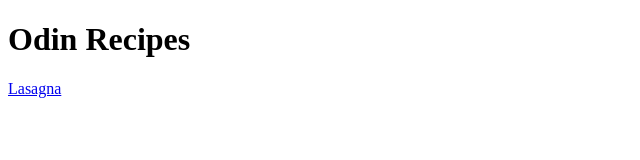
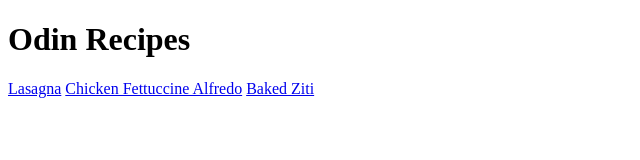
Before and after one commit to real-dschulte/odin-recipes, a plain HTML site: page index.html in a window 1280 px wide. Shown: the whole page, without its empty margins (0-640 px from the left). Drawn offline with Linux system fonts and the light colour scheme.

Commit message:
Add navigation to all pages

```diff
--- a/index.html
+++ b/index.html
@@ -3,12 +3,12 @@
     <head>
         <meta charset="utf-8">
         <title>Odin Recipes</title>
+        <link rel="stylesheet" href="index.css">
     </head>
     <body>
         <h1>Odin Recipes</h1>
         <a href="./recipes/lasagna.html">Lasagna</a>
-        <a href="./recipes/fettuccinealfredo.html"></a>
-        <a href="./recipes/bakedziti.html"></a>
-
+        <a href="./recipes/fettuccinealfredo.html">Chicken Fettuccine Alfredo</a>
+        <a href="./recipes/bakedziti.html">Baked Ziti</a>
     </body>
 </html>
```
Also changed, not shown: recipes/bakedziti.html (+1 -0 lines), recipes/fettuccinealfredo.html (+1 -0 lines), recipes/lasagna.html (+1 -0 lines).
